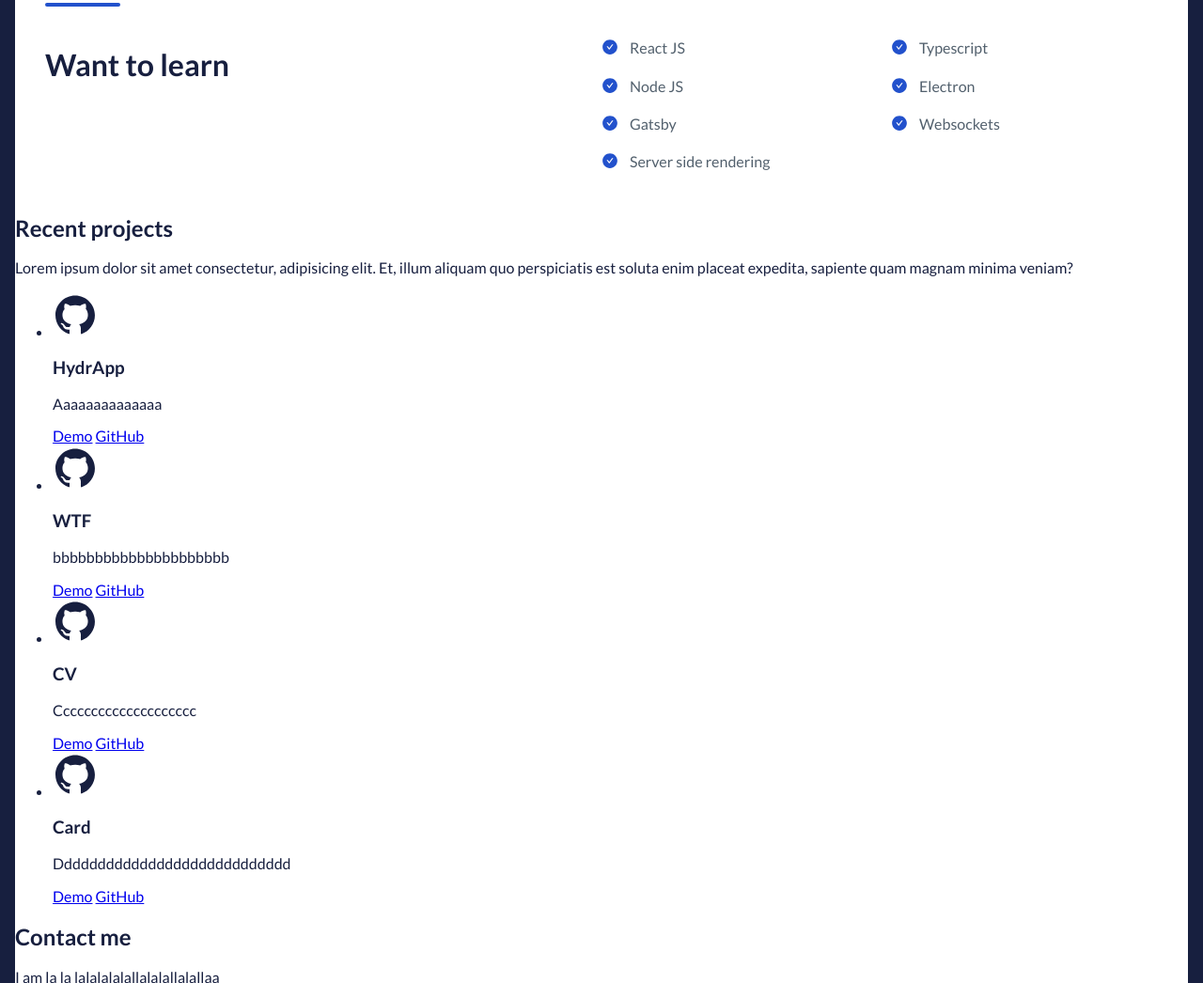
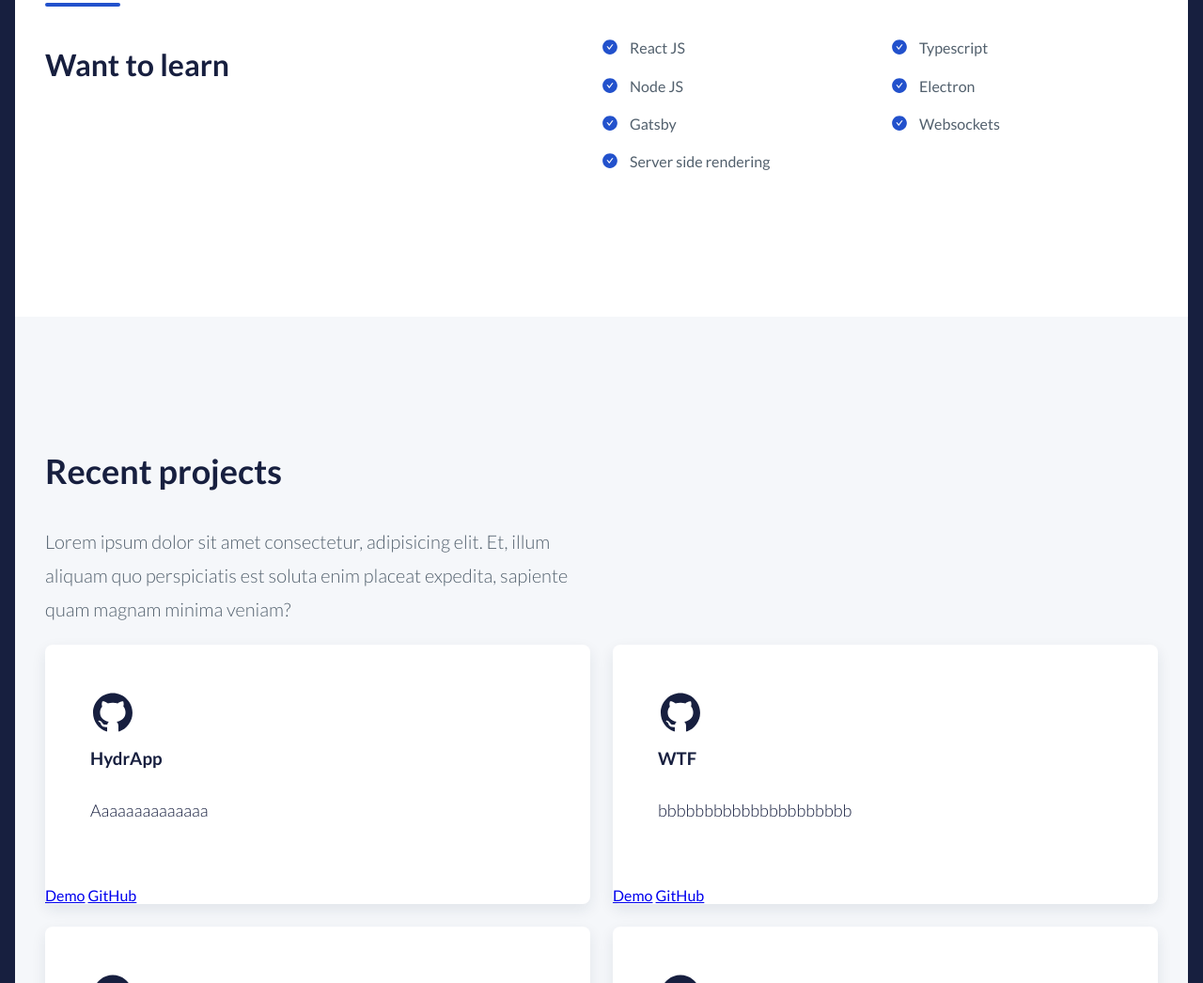
Before and after one commit to kakuliniec/kakuliniec.github.io, a website: page src/content/index.html in a window 1280 px wide. Shown: the part 1754-2800 px from the top of the page at 94% size. Drawn offline with nearby package versions, Linux system fonts and the light colour scheme; files that its build step writes are made by us from their sources; files whose address does not match are found by name.

Commit message:
feat: projects part 1.

```diff
--- a/src/content/index.html
+++ b/src/content/index.html
@@ -29,8 +29,10 @@
   <main>
     <section class="hero">
       <img src="assets/img/avatar.png" class="hero__image" alt="Karolina - zdjecie.">
-      <h1 class="hero__tittle">Hello! 👋 My name is Karolina. I am aspiring Frontend developer and in love with Western Norway.</h1>
-      <p class="hero__description">From Accounting Team Leader to Frontend developer - an interesting journey. Please look at
+      <h1 class="hero__tittle">Hello! 👋 My name is Karolina. I am aspiring Frontend developer and in love with Western
+        Norway.</h1>
+      <p class="hero__description">From Accounting Team Leader to Frontend developer - an interesting journey. Please
+        look at
         <a class="hero__link" href="#my-skills">my skills</a> below. Don’t forget to take a gander at <a
           class="hero__link" href="#my-projects">my projects</a>. Currently I’m looking for a new challenges so if you
         have one -
@@ -79,44 +81,62 @@
         </ul>
       </section>
     </section>
-    <section id="my-projects" class="projectss">
+    <section id="my-projects" class="projects">
       <h2 class="projects__tittle">Recent projects</h2>
+      <div class="container">
         <p class="projects__description">Lorem ipsum dolor sit amet consectetur, adipisicing elit. Et, illum aliquam quo
           perspiciatis est soluta enim placeat expedita, sapiente quam magnam minima veniam? </p>
         <ul class="projects-list">
-        <li class="project"><img src="assets/img/github.svg" alt="github logo." class="project__logo">
+          <li class="project">
+            <div class="project__container">
+              <img src="assets/img/github.svg" alt="github logo." class="project__logo">
               <h3 class="project__tittle">HydrApp</h3>
               <p class="project__description">Aaaaaaaaaaaaaa</p>
+            </div>
             <div class="project__footer">
               <a href="#" tittle="Demo: HydrApp." class="project__link">Demo</a>
               <a href="#" title="Source code: HydrApp." class="project__link">GitHub</a>
             </div>
           </li>
-        <li class="project"><img src="assets/img/github.svg" alt="github logo." class="project__logo">
+          <li class="project">
+            <div class="project__container">
+              <img src="assets/img/github.svg" alt="github logo." class="project__logo">
               <h3 class="project__tittle">WTF</h3>
               <p class="project__description">bbbbbbbbbbbbbbbbbbbbb</p>
+            </div>
             <div class="project__footer">
               <a href="#" tittle="Demo: WTF." class="project__link">Demo</a>
               <a href="#" title="Source code: WTF." class="project__link">GitHub</a>
             </div>
           </li>
-        <li class="project"><img src="assets/img/github.svg" alt="github logo." class="project__logo">
+          <li class="project">
+              <div class="project__container">
+            <img src="assets/img/github.svg" alt="github logo." class="project__logo">
+
               <h3 class="project__tittle">CV</h3>
               <p class="project__description">Cccccccccccccccccccc</p>
+            </div>
             <div class="project__footer">
               <a href="#" tittle="Demo: CV." class="project__link">Demo</a>
               <a href="#" title="Source code: CV." class="project__link">GitHub</a>
             </div>
           </li>
-        <li class="project"><img src="assets/img/github.svg" alt="github logo." class="project__logo">
+          <li class="project">
+              <div class="project__container">
+            <img src="assets/img/github.svg" alt="github logo." class="project__logo">
+
+
             <h3 class="project__tittle">Card</h3>
             <p class="project__description">Dddddddddddddddddddddddddddd</p>
+      </div>
         <div class="project__footer">
         <a href="#" tittle="Demo: Card." class="project__link">Demo</a>
         <a href="#" title="Source code: Card." class="project__link">GitHub</a>
       </div>
       </li>
+
       </ul>
+      </div>
     </section>
 
     <footer class="contact" id="contact">
--- a/src/scss/_variables.scss
+++ b/src/scss/_variables.scss
@@ -4,3 +4,4 @@ $blue: #0593FB;
 $green: #06c847;
 $violet: #653CAD;
 $blue-dark: #2251CC;
+$light-gray: #f5f7fa;
--- a/src/scss/main.scss
+++ b/src/scss/main.scss
@@ -2,6 +2,7 @@
 @import "_variables";
 @import url("https://fonts.googleapis.com/css?family=Lato:300,400,700&display=swap&subset=latin-ext");
 @import "modules/hero.scss";
+@import "modules/projects.scss";
 @import "modules/skills.scss";
 
 body {
@@ -11,6 +12,11 @@ body {
   border: 16px solid $big-stone;
   -webkit-font-smoothing: antialiased;
 	-moz-osx-font-smoothing: antialiased;
+}
+
+.container {
+  max-width: 1184px;
+  margin: 0 auto;
 }
 
 html {
--- /dev/null
+++ b/src/scss/modules/projects.scss
@@ -0,0 +1,62 @@
+
+.project {
+background: #fff;
+box-shadow: 0px 6px 16px rgba(24, 41, 67, 0.09);
+border-radius: 8px;
+
+&__container {
+    padding: 3rem;
+
+}
+
+&__description {
+    font-weight: 300;
+    font-size: 1.125rem;
+    line-height: 2rem;
+}
+&__footer {}
+&__link {}
+&__logo {}
+&__tittle {
+    font-style: normal;
+    font-weight: 700;
+    font-size: 1.25;
+    line-height: 2.25;
+    margin: 0;
+}
+
+}
+
+
+.projects {
+    background: $light-gray;
+    padding: 8rem 0;
+
+&__description {
+    font-style: normal;
+    font-weight: 300;
+    font-size: 1.25rem;
+    line-height: 2.25rem;
+    color: $gray;
+    max-width: 580px;
+}
+&__tittle {
+    font-weight: 700;
+    font-size: 2.25rem;
+    margin: 0 auto;
+    font-style: normal;
+    padding: 1rem 0;
+    max-width: 1184px;
+}
+}
+
+.projects-list {
+    display: grid;
+    grid-template-columns: 1fr 1fr;
+    column-gap: 1.5rem;
+    row-gap: 1.5rem;
+    margin: 0;
+    padding: 0;
+    list-style-type: none;
+
+}
--- a/src/scss/modules/skills.scss
+++ b/src/scss/modules/skills.scss
@@ -1,6 +1,6 @@
 .skills {
 max-width: 1184px;
-margin: 0 auto;
+margin: 0 auto 8rem;
 &__tittle {
     font-weight: 700;
     font-size: 2.25rem;
@@ -9,7 +9,6 @@ margin: 0 auto;
     padding: 1rem 0;
     border-bottom: 2px solid #E5E8EC;
 }
-
 }
 
 .skills-list {
```
Lines whose indentation alone changed are shown as unchanged.
